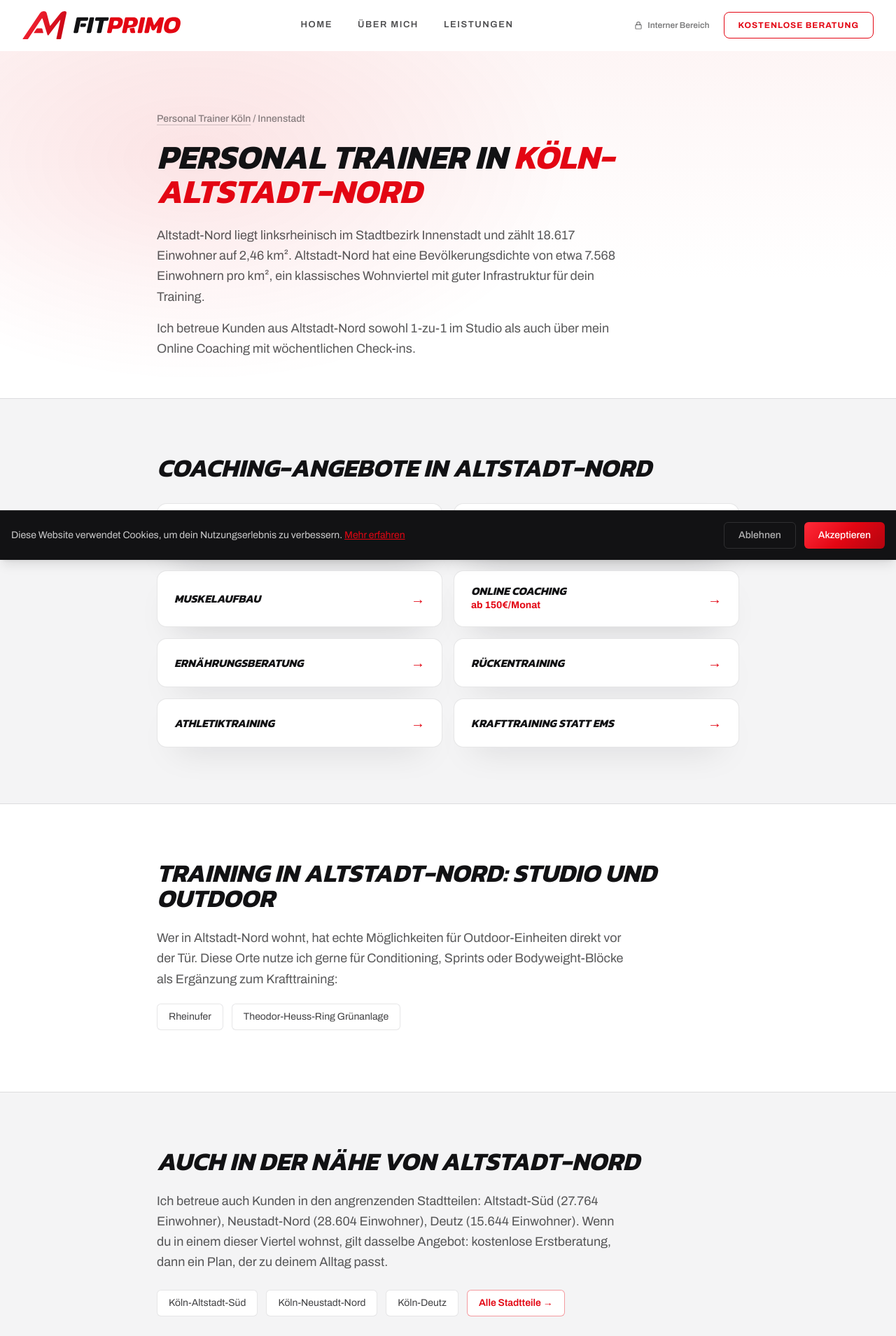
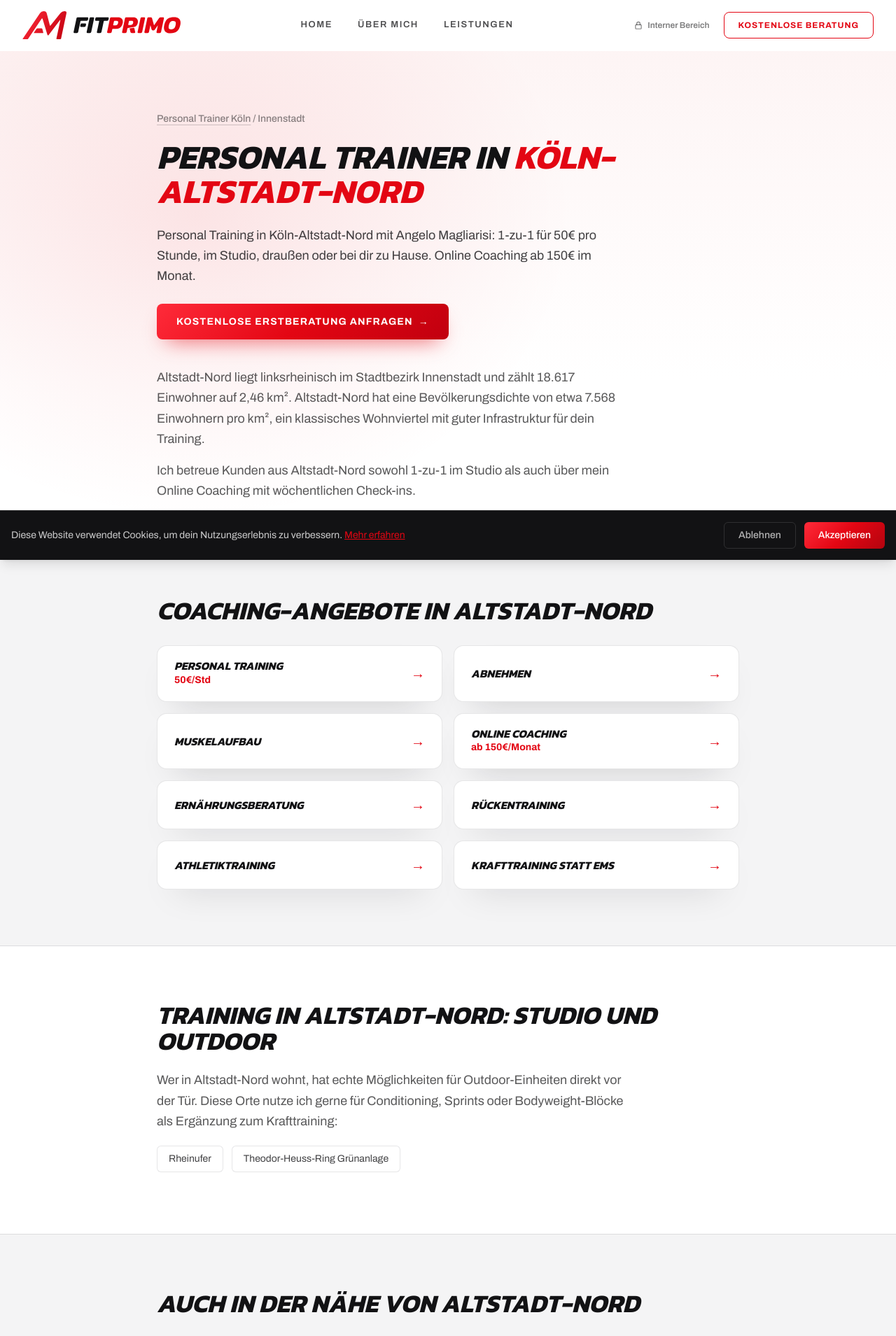
Before and after one commit to Massaro1997/coach-angelo, a Next.js app: page /koeln/altstadt-nord in a window 1280 px wide. Shown: the top 1909 px of the page at 70% size. Built offline with nearby package versions, Linux system fonts and the light colour scheme.

Commit message:
feat(seo): pagine quartiere con risposta locale in cima, CTA Erstberatung nel primo schermo e anchor esatti verso i vicini
Co-Authored-By: Claude Fable 5 <noreply@anthropic.com>

```diff
--- a/src/app/koeln/[stadtteil]/page.tsx
+++ b/src/app/koeln/[stadtteil]/page.tsx
@@ -79,6 +79,15 @@ export default async function StadtteilHub({
           <h1 className="text-4xl sm:text-5xl fp-titolo text-ink mb-6">
             Personal Trainer in <span className="text-gold">Köln-{st.name}</span>
           </h1>
+          <p className="text-lg text-ink/80 leading-relaxed max-w-prose">
+            Personal Training in Köln-{st.name} mit Angelo Magliarisi: 1-zu-1 für 50€ pro Stunde,
+            im Studio, draußen oder bei dir zu Hause. Online Coaching ab 150€ im Monat.
+          </p>
+          <div className="mt-6 mb-10">
+            <Link href="/contatti" className="fp-btn">
+              Kostenlose Erstberatung anfragen <span aria-hidden>→</span>
+            </Link>
+          </div>
           <div className="space-y-4 text-lg text-ink/70 leading-relaxed max-w-prose">
             {c.intro.split(/(?<=\.)\s+(?=[A-ZÄÖÜ])/).reduce<string[][]>((acc, sentence, i) => {
               const group = Math.floor(i / 2);
@@ -135,7 +144,7 @@ export default async function StadtteilHub({
           <div className="flex flex-wrap gap-3">
             {neighbors.map((n) => (
               <Link key={n.slug} href={`/koeln/${n.slug}`} className="rounded-md border border-line bg-white px-4 py-2 text-sm text-ink/80 hover:border-gold-deep hover:text-gold transition-colors">
-                Köln-{n.name}
+                Personal Trainer Köln-{n.name}
               </Link>
             ))}
             <Link href="/personal-trainer-koeln" className="rounded-md border border-gold/40 bg-white px-4 py-2 text-sm font-semibold text-gold transition-colors hover:border-gold">
```
